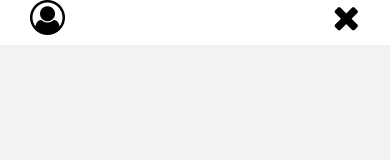
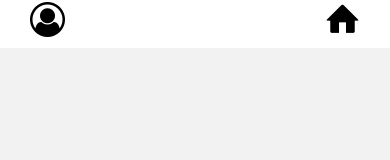
Before and after one commit to The-cool-L7/Koobool, a React Native app: screen / in a window 390 px wide. Shown: the top 160 px of the page. Built offline with nearby package versions, Linux system fonts and the light colour scheme.

Commit message:
changed navbar close icon to home icon

```diff
--- a/components/navbar/Navbar.js
+++ b/components/navbar/Navbar.js
@@ -1,6 +1,7 @@
 import { View, StyleSheet } from 'react-native';
 import { Link } from '@react-navigation/native';
 import { FontAwesome } from '@expo/vector-icons';
+import { Entypo } from '@expo/vector-icons';
 
 const styles = StyleSheet.create({
 	container: {
@@ -19,7 +20,7 @@ const Navbar = () => {
 			<View style={styles.container}>
 				<FontAwesome name='user-circle-o' size={35} color='black' />
 				<Link to={{ screen: 'Home' }}>
-					<FontAwesome name='close' size={35} color='black' />
+					<Entypo name='home' size={35} color='black' />
 				</Link>
 			</View>
 		</>
--- a/package.json
+++ b/package.json
@@ -13,6 +13,7 @@
 		"@react-navigation/native": "^6.0.16",
 		"@react-navigation/native-stack": "^6.9.4",
 		"@react-navigation/stack": "^6.3.7",
+		"@supabase/supabase-js": "^2.1.3",
 		"expo": "~47.0.3",
 		"expo-camera": "~13.1.0",
 		"expo-constants": "~14.0.2",
```
Also changed, not shown: 1 other file (tests, documents, lock files or other folders).
